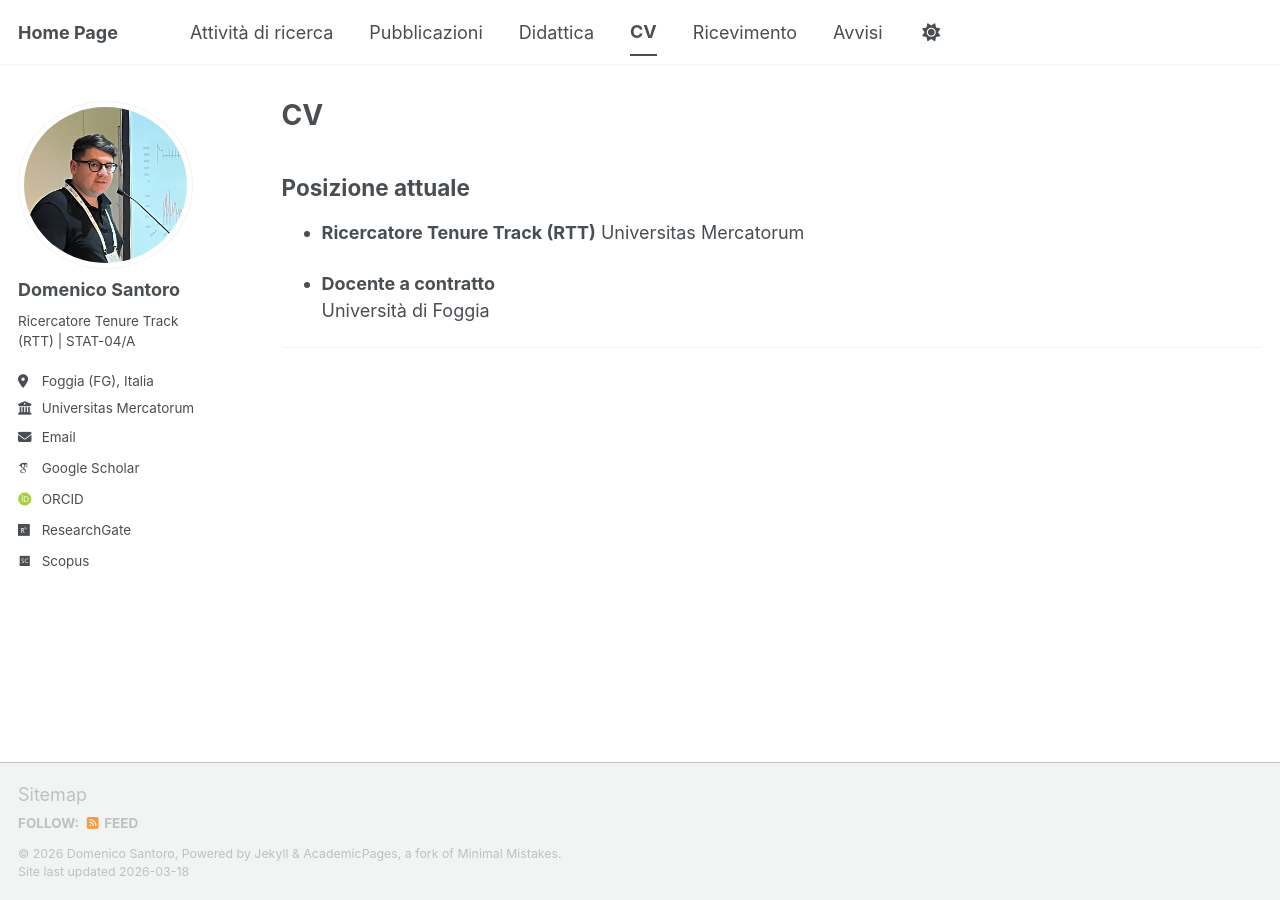
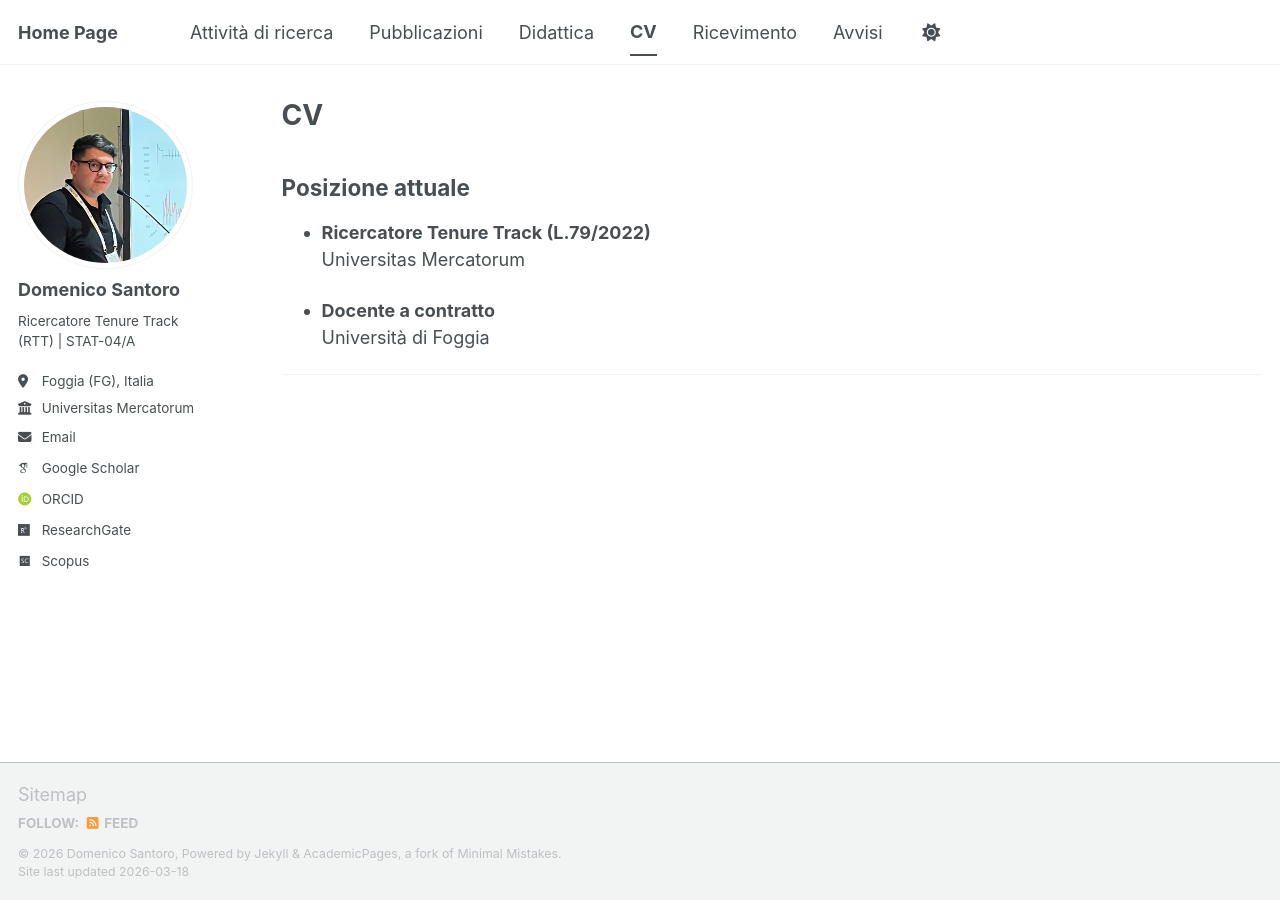
Before and after one commit to mimmoexe/mimmoexe.github.io, a Jekyll site: the page built from _pages/cv.md, in a window 1280 px wide. Built offline with Jekyll 4.4.1, drawn with Linux system fonts in a browser that asks for light colours; some web fonts are replaced; a script bundle is joined from its source files by our own code; library files that are not in the unit come from our copies.

Commit message:
Update cv.md

```diff
--- a/_pages/cv.md
+++ b/_pages/cv.md
@@ -11,7 +11,7 @@
 
 ## Posizione attuale
 
-- **Ricercatore Tenure Track (RTT)**
+- **Ricercatore Tenure Track (L.79/2022)**
   Universitas Mercatorum
 
 - **Docente a contratto**
```
